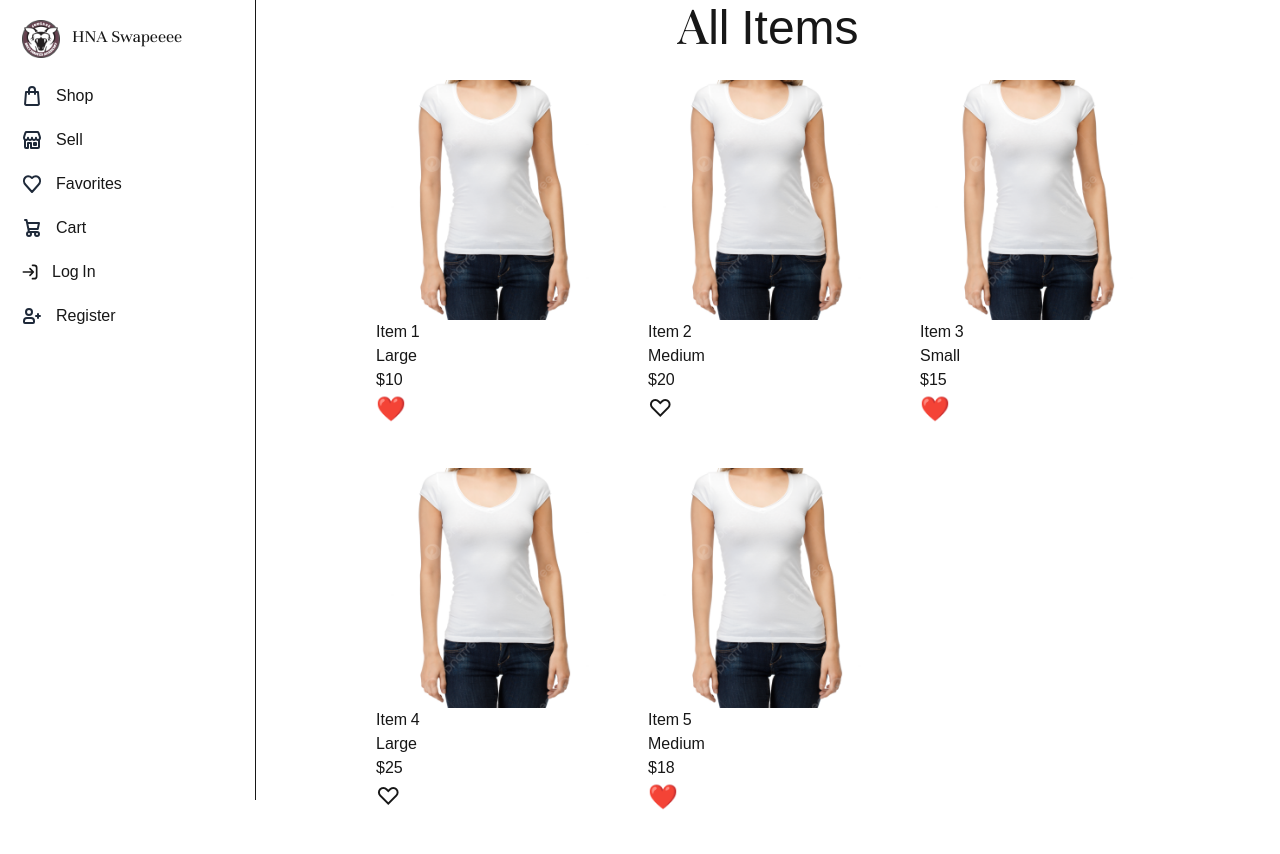
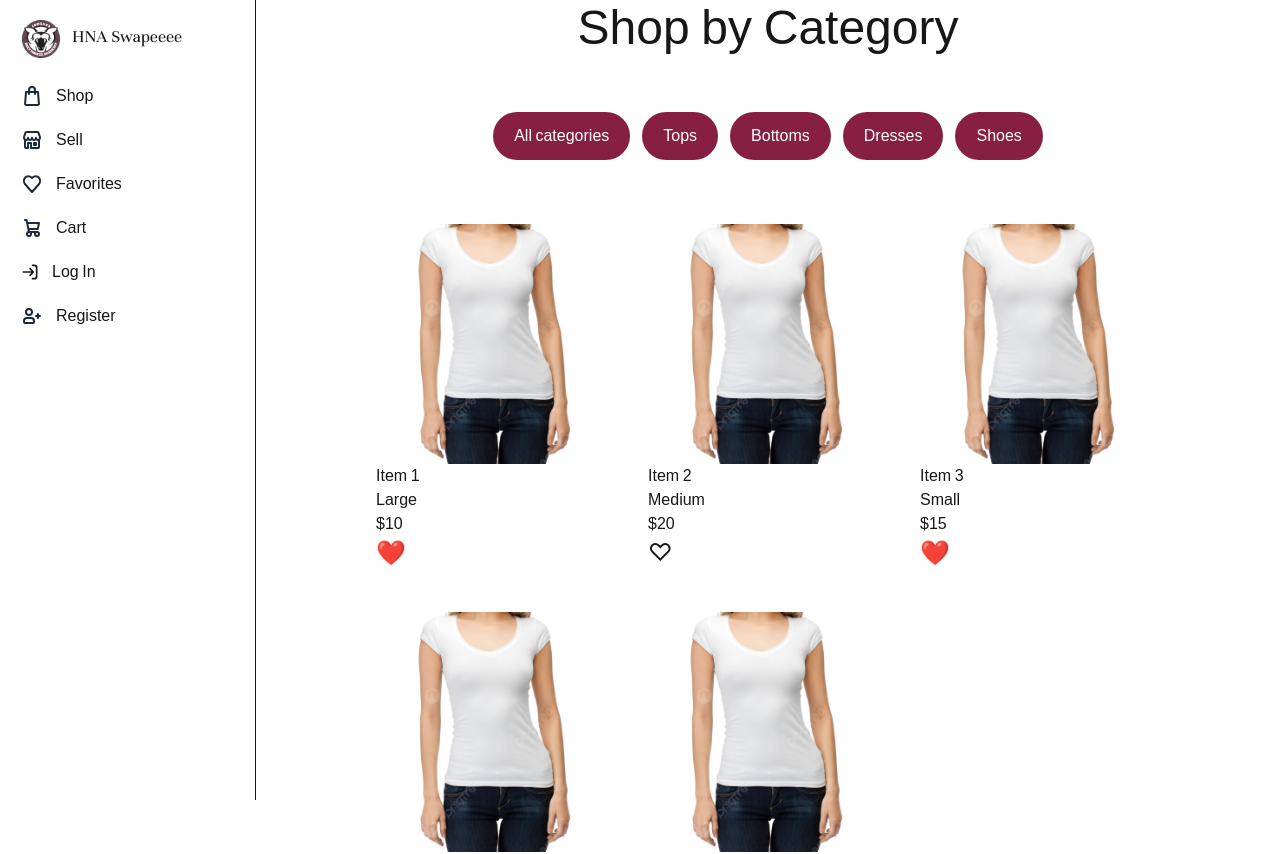
Before and after one commit to HolyNamesAcademy/Projects-II-25-26, a Next.js app in the folder frontend/: page /items in a window 1280 px wide. Shown: the top 854 px of the page. Before the commit the page ends 824 px from the top, so only its background shows below. Built offline with nearby package versions, Linux system fonts and the light colour scheme.

Commit message:
made categoryFilter component and added it to items/page.tsx

```diff
--- a/frontend/src/app/items/page.tsx
+++ b/frontend/src/app/items/page.tsx
@@ -1,5 +1,6 @@
 import ItemListToggle from "@/components/itemListToggle";
 import NavMenu from "@/components/navMenu";
+import CategoryFilter from "@/components/categoryFilter";
 
 interface Item {
   name: string;
@@ -63,7 +64,10 @@
     <div>
       <NavMenu />
       <main className="flex flex-col gap-[32px] row-start-2 items-center sm:ml-64">
-        <h1 className="text-5xl align-middle text-center">All Items</h1>
+        <h1 className="text-5xl align-middle text-center">Shop by Category</h1>
+
+        {/*Add category filter component here*/}
+        <CategoryFilter />
 
         <ItemListToggle items={items} UpdateFavorite={UpdateFavorite} />
       </main>
--- /dev/null
+++ b/frontend/src/components/categoryFilter.tsx
@@ -0,0 +1,20 @@
+"use client";
+
+import { useState } from "react";
+import PrimaryButton from "@/components/primaryButton";
+
+export default function CategoryFilter(){
+   return (
+    <>
+        <div className="flex items-center justify-center py-4 md:py-8 flex-wrap gap-3">
+            <PrimaryButton text="All categories" type="button" />
+            <PrimaryButton text="Tops" type="button" />
+            <PrimaryButton text="Bottoms" type="button" />
+            <PrimaryButton text="Dresses" type="button" />
+            <PrimaryButton text="Shoes" type="button" />
+        </div>
+    </>
+   )
+
+
+}
```
